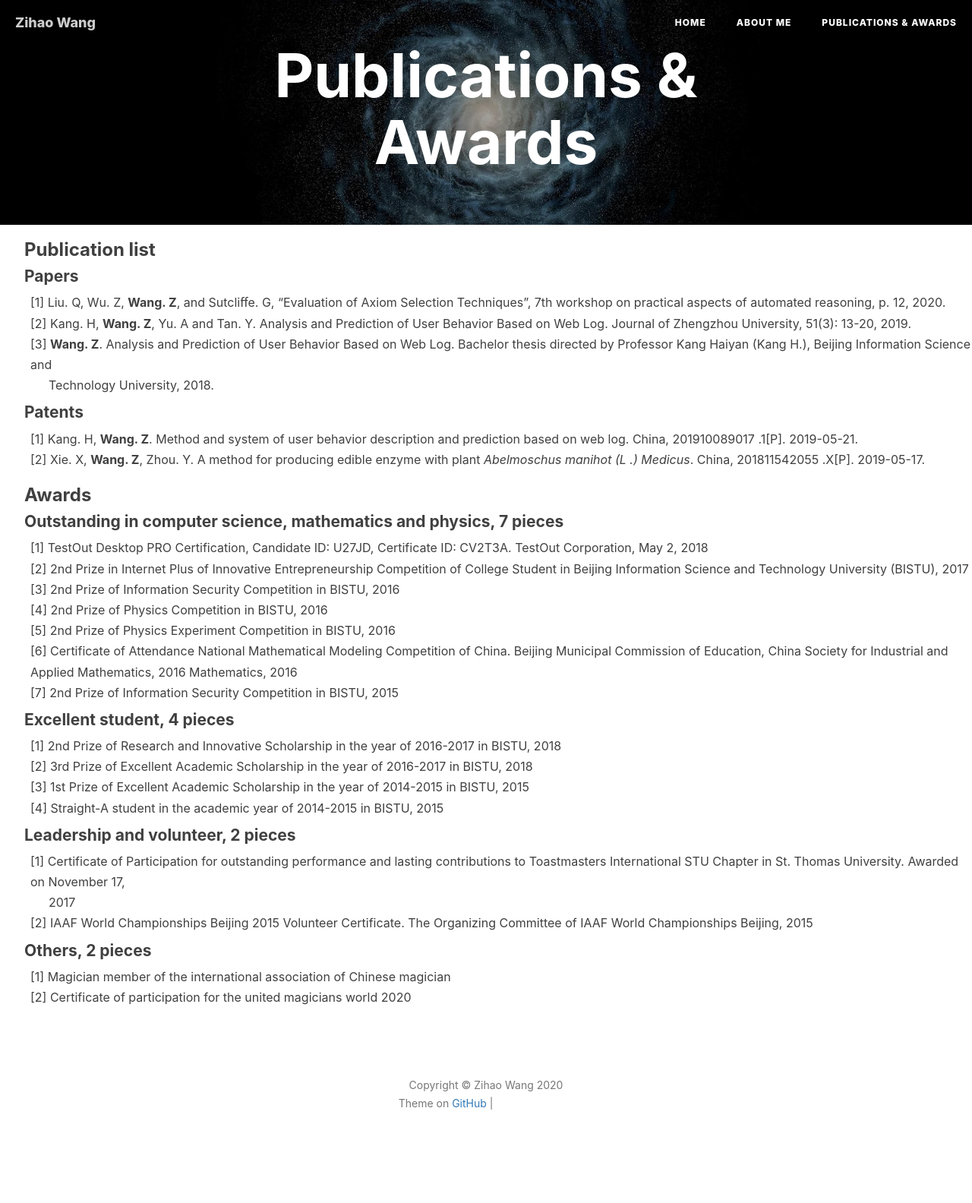
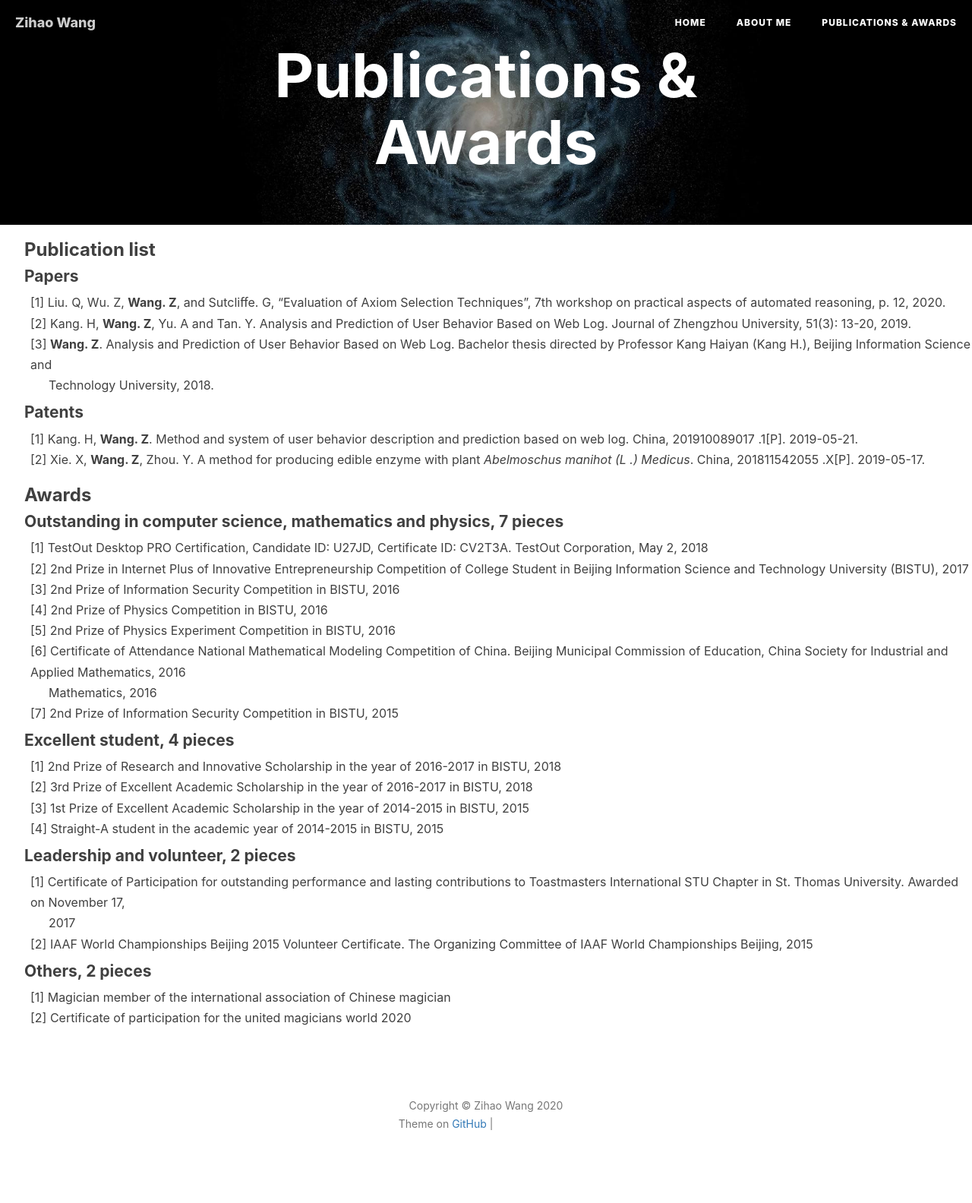
Before and after one commit to wangzh3/wangzh3.github.io, a Jekyll site: the page built from tags.html, in a window 1280 px wide. Shown: the whole page at 76% size. Built offline with Jekyll 4.4.1, drawn with Linux system fonts in a browser that asks for light colours; nearby versions of some CDN libraries; comment, search, counter and statistics services are not loaded; before the commit the page ends 1557 px from its top, so only the background shows below that; grey boxes are pictures that could not be loaded.

Commit message:
Update tags.html

```diff
--- a/tags.html
+++ b/tags.html
@@ -41,7 +41,7 @@ header-img: "img/post-bg-desk.jpg"
         <li>[4]	2nd Prize of Physics Competition in BISTU, 2016</li>
         <li>[5]	2nd Prize of Physics Experiment Competition in BISTU, 2016</li>
         <li>[6]	Certificate of Attendance National Mathematical Modeling Competition of China. Beijing Municipal Commission of Education, China Society for Industrial and Applied Mathematics, 2016
-        <span style="text-indent:1.5em;">Mathematics, 2016</span></li>
+        <span style="display:block;text-indent:1.5em;">Mathematics, 2016</span></li>
         <li>[7]	2nd Prize of Information Security Competition in BISTU, 2015</li>
     </ul>
 
```
